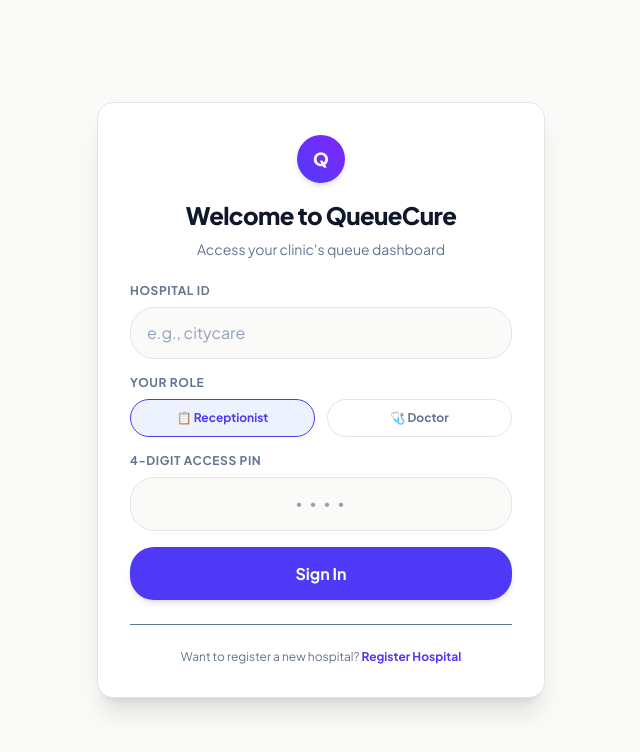
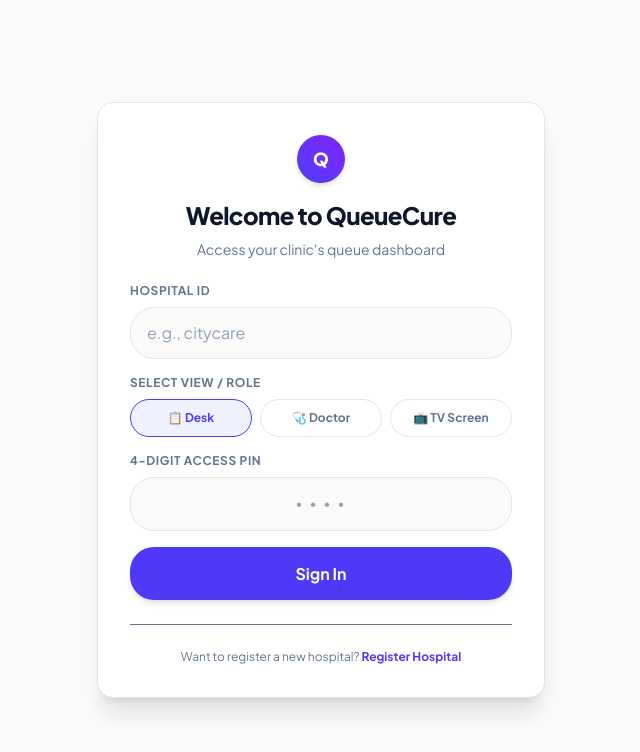
Before and after one commit to Zahid-Ham/Queue_Cure, a Next.js app in the folder apps/web/: page /login in a window 1280 px wide. Shown: the top 752 px of the page, without its empty margins (319-959 px from the left). Built offline with nearby package versions, Linux system fonts and the light colour scheme.

Commit message:
feat: add TV display login/redirect options

```diff
--- a/apps/web/app/display/page.tsx
+++ b/apps/web/app/display/page.tsx
@@ -5,7 +5,7 @@ import { motion, AnimatePresence } from "framer-motion";
 import { socket } from "@/lib/socket";
 import ThemeToggle from "@/app/components/ThemeToggle";
 import { translations } from "@/lib/translations";
-import { useSearchParams } from "next/navigation";
+import { useSearchParams, useRouter } from "next/navigation";
 
 interface Patient {
   token: number;
@@ -38,7 +38,14 @@ function formatElapsed(seconds: number): string {
 
 function TVDisplayContent() {
   const searchParams = useSearchParams();
-  const hospitalParam = searchParams.get("hospital") || "clinic-001";
+  const hospitalParam = searchParams.get("hospital");
+  const router = useRouter();
+
+  useEffect(() => {
+    if (!hospitalParam) {
+      router.push("/login?role=display");
+    }
+  }, [hospitalParam, router]);
 
   // Screen States
   const [isFullscreenActive, setIsFullscreenActive] = useState(false);
@@ -91,7 +98,7 @@ function TVDisplayContent() {
 
   // Queue State
   const [queueState, setQueueState] = useState<QueueState>({
-    clinicId: hospitalParam,
+    clinicId: hospitalParam || "",
     currentToken: null,
     queue: [],
     consultHistory: [],
@@ -295,6 +302,7 @@ function TVDisplayContent() {
 
   // Socket IO setup
   useEffect(() => {
+    if (!hospitalParam) return;
     socket.connect();
     socket.emit("join-clinic", { clinicId: hospitalParam });
 
@@ -412,6 +420,15 @@ function TVDisplayContent() {
   const maxDisplayCount = 8;
   const displayedWaiting = waitingPatients.slice(0, maxDisplayCount);
   const overflowCount = Math.max(0, waitingPatients.length - maxDisplayCount);
+
+  // Early loading return
+  if (!hospitalParam) {
+    return (
+      <div style={{ display: "flex", justifyContent: "center", alignItems: "center", height: "100vh", background: "var(--bg)", color: "var(--text-1)" }}>
+        Redirecting to display login...
+      </div>
+    );
+  }
 
   return (
     <div style={{ background: "var(--bg)", color: "var(--text-1)", height: "100vh", display: "flex", flexDirection: "column", fontFamily: "'Plus Jakarta Sans', Inter, system-ui, sans-serif", overflow: "hidden" }}>
--- a/apps/web/app/login/page.tsx
+++ b/apps/web/app/login/page.tsx
@@ -19,6 +19,18 @@ function LoginContent() {
     e.preventDefault();
     setError("");
     setLoading(true);
+
+    if (role === "display") {
+      if (!hospitalId) {
+        setError("Please enter a Hospital ID");
+        setLoading(false);
+        return;
+      }
+      const slug = hospitalId.toLowerCase().replace(/[^a-z0-9-]/g, "");
+      router.push(`/display?hospital=${slug}`);
+      setLoading(false);
+      return;
+    }
 
     try {
       const backendUrl = process.env.NEXT_PUBLIC_API_URL || "http://localhost:4000";
@@ -92,9 +104,9 @@ function LoginContent() {
           {/* Role */}
           <div>
             <label className="block text-xs font-bold text-slate-500 dark:text-slate-400 uppercase tracking-wider mb-2">
-              Your Role
+              Select View / Role
             </label>
-            <div className="grid grid-cols-2 gap-3">
+            <div className="grid grid-cols-3 gap-2">
               <button
                 type="button"
                 onClick={() => setRole("receptionist")}
@@ -104,7 +116,7 @@ function LoginContent() {
                     : "border-stone-200 dark:border-slate-850 hover:bg-stone-100 dark:hover:bg-slate-900 text-slate-500 dark:text-slate-400"
                 }`}
               >
-                📋 Receptionist
+                📋 Desk
               </button>
               <button
                 type="button"
@@ -117,10 +129,22 @@ function LoginContent() {
               >
                 🩺 Doctor
               </button>
+              <button
+                type="button"
+                onClick={() => setRole("display")}
+                className={`py-2.5 rounded-xl text-xs font-bold border transition-all duration-300 ${
+                  role === "display"
+                    ? "border-indigo-600 bg-indigo-50 dark:bg-indigo-950/30 text-indigo-600"
+                    : "border-stone-200 dark:border-slate-850 hover:bg-stone-100 dark:hover:bg-slate-900 text-slate-500 dark:text-slate-400"
+                }`}
+              >
+                📺 TV Screen
+              </button>
             </div>
           </div>
 
           {/* PIN */}
+          {role !== "display" && (
             <div>
               <label className="block text-xs font-bold text-slate-500 dark:text-slate-400 uppercase tracking-wider mb-2">
                 4-Digit Access PIN
@@ -135,6 +159,7 @@ function LoginContent() {
                 className="w-full text-center tracking-widest font-mono text-xl rounded-xl border border-stone-200 dark:border-slate-800 bg-stone-50 dark:bg-slate-950/60 px-4 py-3 text-slate-900 dark:text-white placeholder-slate-400 focus:border-indigo-500 focus:outline-none focus:ring-2 focus:ring-indigo-500/20 transition-all duration-300"
               />
             </div>
+          )}
 
           <button
             type="submit"
```
Also changed, not shown: apps/web/public/sw.js. Lines whose indentation alone changed are shown as unchanged.
